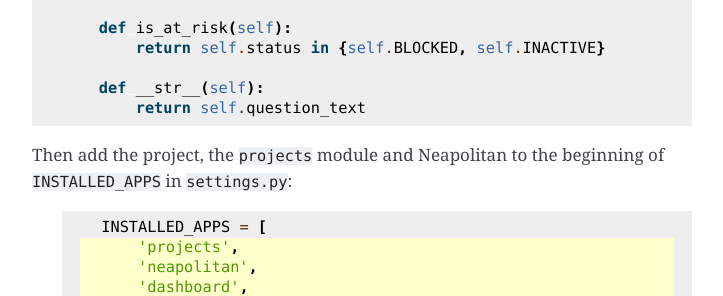
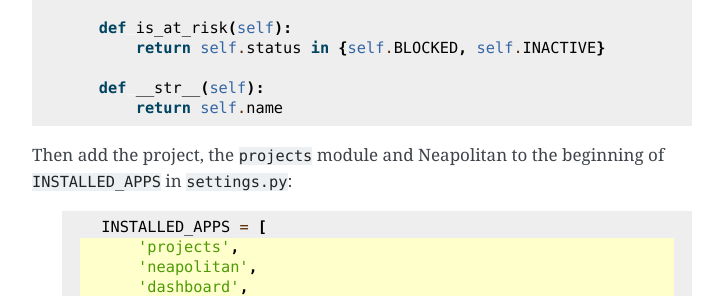
Before and after one commit to carltongibson/neapolitan, a Sphinx documentation site: the page built from docs/source/tutorial.rst, in a window 1280 px wide and 900 px high, scrolled down 1127 px. Shown: the part 161-457 px from the top of the window, without its empty margins (388-1111 px from the left). Built offline with Sphinx 7.4.7, drawn with Linux system fonts in a browser that asks for light colours.

Commit message:
Fix string representation for Project model

```diff
--- a/docs/source/tutorial.rst
+++ b/docs/source/tutorial.rst
@@ -63,7 +63,7 @@ In ``projects/models.py``, define a ``Project``::
             return self.status in {self.BLOCKED, self.INACTIVE}
 
         def __str__(self):
-            return self.question_text
+            return self.name
 
 
 
```
